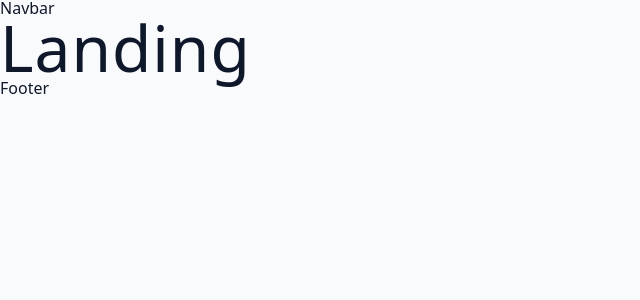
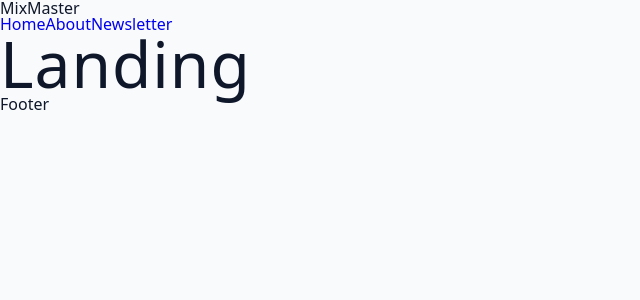
Before and after one commit to locaulker/cocktailMixer-app, a React (Vite) app: page / in a window 1280 px wide. Shown: the top 300 px of the page, without its empty margins (0-640 px from the left). Built offline with nearby package versions, Linux system fonts and the light colour scheme.

Commit message:
added Navbar component

```diff
--- /dev/null
+++ b/src/components/Navbar.jsx
@@ -0,0 +1,23 @@
+import { NavLink } from "react-router-dom"
+
+const Navbar = () => {
+  return (
+    <nav>
+      <div className="nav-center">
+        <span className="logo">MixMaster</span>
+        <div className="nav-links">
+          <NavLink to="/" className="nav-link">
+            Home
+          </NavLink>
+          <NavLink to="/about" className="nav-link">
+            About
+          </NavLink>
+          <NavLink to="/newsletter" className="nav-link">
+            Newsletter
+          </NavLink>
+        </div>
+      </div>
+    </nav>
+  )
+}
+export default Navbar
--- a/src/pages/HomeLayout.jsx
+++ b/src/pages/HomeLayout.jsx
@@ -1,12 +1,13 @@
 import { Outlet } from "react-router-dom"
+import Navbar from "../components/Navbar"
 
 const HomeLayout = () => {
   return (
-    <div>
-      <nav>Navbar</nav>
+    <>
+      <Navbar />
       <Outlet />
       <footer>Footer</footer>
-    </div>
+    </>
   )
 }
 export default HomeLayout
```
